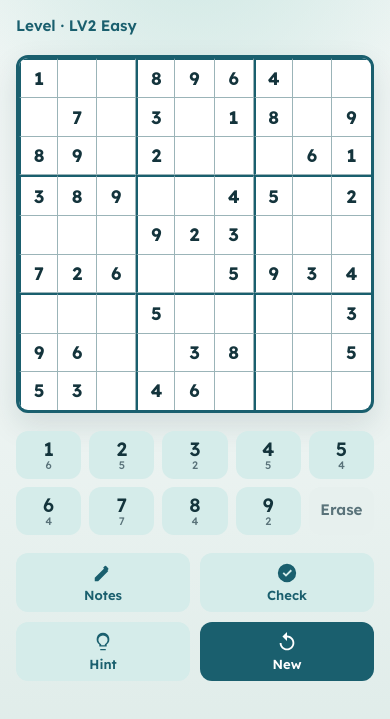
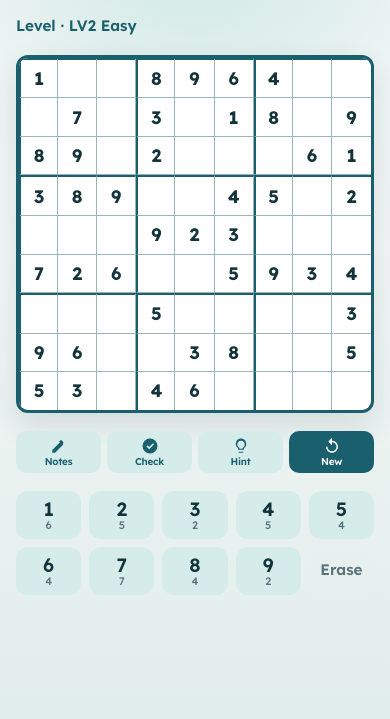
Before and after one commit to f05036361288/Sudoku, a website built with Vite: page index.html in a window 390 px wide. Shown: the part 89-808 px from the top of the page. Built offline with nearby package versions, Linux system fonts and the light colour scheme.

Commit message:
Refactor Sudoku game UI layout and styles for improved accessibility and design
- Reorganized the number pad section in `main.ts` for better structure and accessibility.
- Updated CSS styles for the actions section, enhancing button layout and appearance.
- Adjusted grid settings and button dimensions for a more responsive design.
- Added aria-labels to buttons for improved screen reader support.

```diff
--- a/src/main.ts
+++ b/src/main.ts
@@ -114,19 +114,6 @@ app.innerHTML = `
 
     <div class="board" id="board" role="grid"></div>
 
-    <div class="pad" id="pad">
-      ${[1, 2, 3, 4, 5, 6, 7, 8, 9]
-        .map(
-          (n) =>
-            `<button type="button" class="key" data-num="${n}">
-              <span class="key-digit">${n}</span>
-              <span class="key-remain" aria-hidden="true">9</span>
-            </button>`,
-        )
-        .join('')}
-      <button type="button" class="key key-erase" data-erase id="erase-btn"></button>
-    </div>
-
     <div class="actions">
       <button type="button" class="btn btn-secondary btn-icon" id="pencil-toggle" aria-pressed="false">
         <svg class="btn-svg" viewBox="0 0 24 24" aria-hidden="true">
@@ -152,6 +139,19 @@ app.innerHTML = `
         </svg>
         <span class="btn-label" data-label="new"></span>
       </button>
+    </div>
+
+    <div class="pad" id="pad">
+      ${[1, 2, 3, 4, 5, 6, 7, 8, 9]
+        .map(
+          (n) =>
+            `<button type="button" class="key" data-num="${n}">
+              <span class="key-digit">${n}</span>
+              <span class="key-remain" aria-hidden="true">9</span>
+            </button>`,
+        )
+        .join('')}
+      <button type="button" class="key key-erase" data-erase id="erase-btn"></button>
     </div>
   </div>
 
@@ -217,6 +217,7 @@ function setBtnLabel(btn: HTMLButtonElement, text: string): void {
   const label = btn.querySelector<HTMLElement>('.btn-label')
   if (label) label.textContent = text
   else btn.textContent = text
+  btn.setAttribute('aria-label', text)
 }
 
 function syncPencilButton(): void {
--- a/src/style.css
+++ b/src/style.css
@@ -320,14 +320,8 @@ body {
 
 .actions {
   display: grid;
-  grid-template-columns: repeat(2, 1fr);
-  gap: 10px;
-}
-
-@media (min-width: 400px) {
-  .actions {
-    grid-template-columns: repeat(4, 1fr);
-  }
+  grid-template-columns: repeat(4, minmax(0, 1fr));
+  gap: 6px;
 }
 
 .btn {
@@ -346,6 +340,12 @@ body {
   touch-action: manipulation;
 }
 
+.actions .btn {
+  min-height: 42px;
+  border-radius: 10px;
+  font-size: 0.62rem;
+}
+
 .btn-icon {
   display: flex;
   flex-direction: column;
@@ -356,10 +356,20 @@ body {
   line-height: 1.15;
 }
 
+.actions .btn-icon {
+  gap: 1px;
+  padding: 4px 2px;
+}
+
 .btn-svg {
   width: 22px;
   height: 22px;
   flex-shrink: 0;
+}
+
+.actions .btn-svg {
+  width: 18px;
+  height: 18px;
 }
 
 .btn-label {
@@ -369,6 +379,11 @@ body {
   text-overflow: ellipsis;
   white-space: nowrap;
   padding: 0 2px;
+}
+
+.actions .btn-label {
+  font-size: 0.62rem;
+  letter-spacing: -0.02em;
 }
 
 .btn:active {
```
